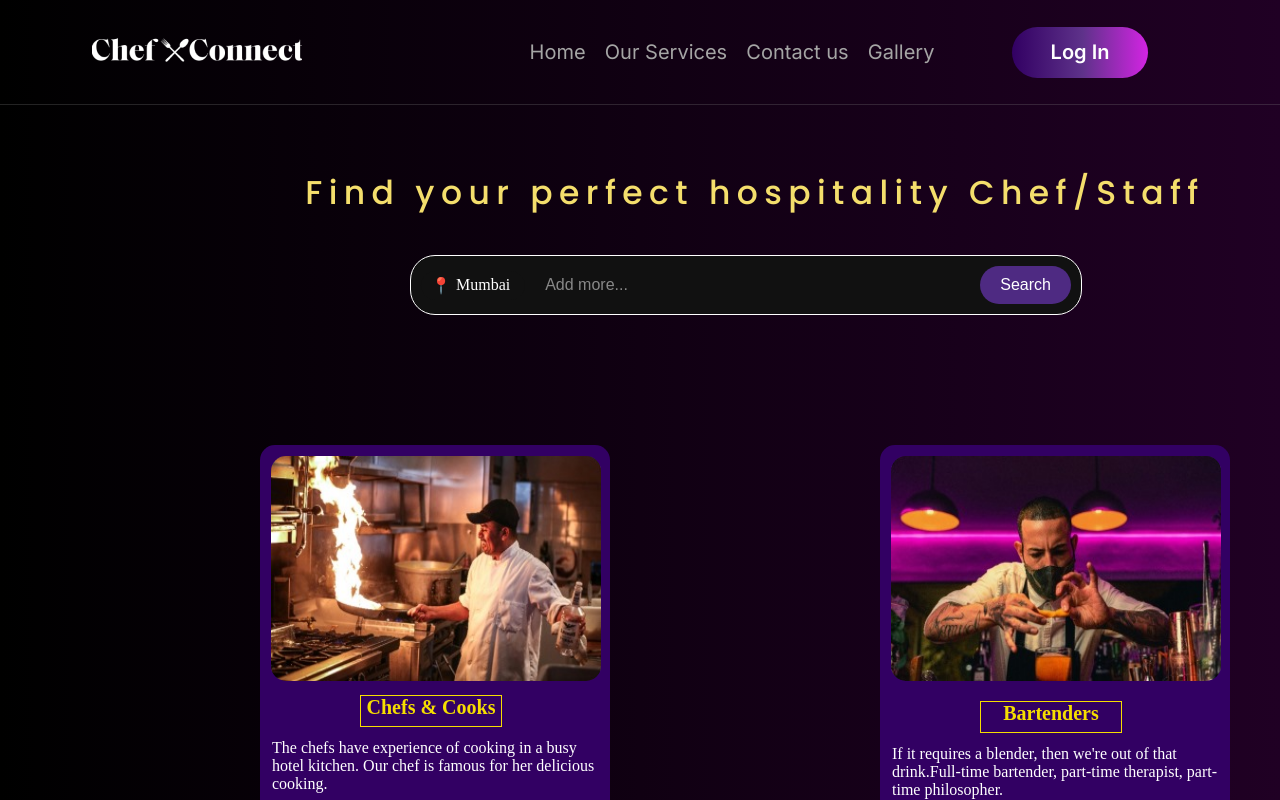
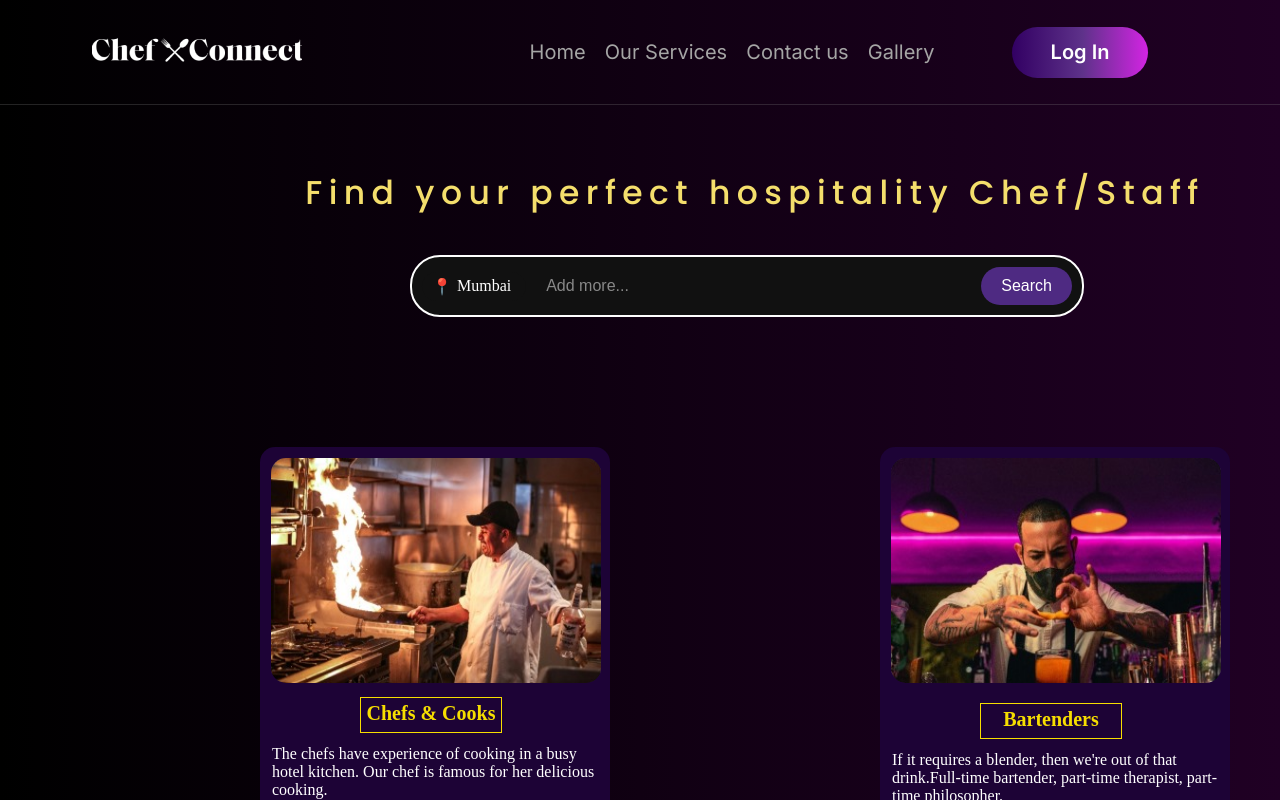
Before and after one commit to Team-Dev-Chef-Connect/Chef-Connect-Web, a React (Create React App) app in the folder frontend/: page /permanent-chef in a window 1280 px wide. Built offline with nearby package versions, Linux system fonts and the light colour scheme; a web font is replaced by a local one.

Commit message:
Add initial files

```diff
--- a/frontend/src/components/PermanentChef.css
+++ b/frontend/src/components/PermanentChef.css
@@ -1,5 +1,5 @@
 .PermanentChef{
-    background-color: #5E328A;
+    background-color: #320063;
 }
 
 .servicesCardContent h2 {
@@ -17,9 +17,9 @@
     align-items: center;
     background-color: #111111;
     padding: 10px;
-    border-radius: 25px;
+    border-radius: 30px;
     width: 650px;
-    border: 1px solid white;
+    border: 2px solid white;
     margin-left: 410px;
     margin-bottom: 120px;
 }
@@ -88,6 +88,7 @@
     margin-left: 100px;
     margin-top: 5px;
     font-size: 20px;
+    padding-top: 4px;
 }
 
 .servicesCards p{
@@ -100,7 +101,7 @@
     width: 350px;
     height: 410px;
     margin: 10px;
-    background-color: #320063;
+    background-color: #1d0336;
     border-radius: 15px;
 }
 
@@ -116,7 +117,7 @@
     width: 350px;
     height: 410px;
     margin: 10px;
-    background-color: #320063;
+    background-color: #1d0336;
     border-radius: 15px;
 }
 
@@ -131,7 +132,7 @@
     width: 350px;
     height: 410px;
     margin: 10px;
-    background-color: #320063;
+    background-color: #1d0336;
     border-radius: 15px;
 }
 
@@ -146,7 +147,7 @@
     width: 350px;
     height: 410px;
     margin: 10px;
-    background-color: #320063;
+    background-color: #1d0336;
     border-radius: 15px;
 }
 
--- a/frontend/src/components/PermanentChef.js
+++ b/frontend/src/components/PermanentChef.js
@@ -30,7 +30,7 @@ const PermanentChef = ({ onClose }) => {
         <img src= {servicesCard2} alt='Chefs'/>
         <div>
         <h4>
-            Chefs & Cooks
+          Chefs & Cooks
         </h4>
         </div>
         <p>
```
